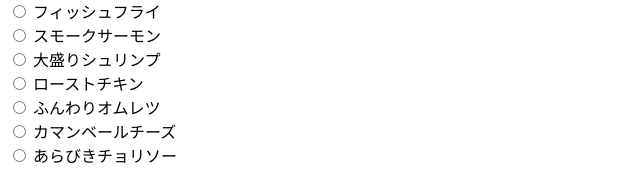
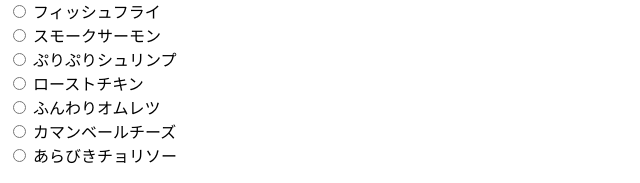
Before and after one commit to notebook428/sandwich, a plain HTML site: page index.html in a window 1280 px wide. Shown: the part 432-615 px from the top of the page, 0-640 px from the left. Drawn offline with Linux system fonts and the light colour scheme.

Commit message:
Update index.html

```diff
--- a/index.html
+++ b/index.html
@@ -20,7 +20,7 @@
   <label><input type="radio" name="main" value="分厚いベーコン"> 分厚いベーコン</label><br>
   <label><input type="radio" name="main" value="フィッシュフライ"> フィッシュフライ</label><br>
   <label><input type="radio" name="main" value="スモークサーモン"> スモークサーモン</label><br>
-  <label><input type="radio" name="main" value="大盛りシュリンプ"> 大盛りシュリンプ</label><br>
+  <label><input type="radio" name="main" value="ぷりぷりシュリンプ"> ぷりぷりシュリンプ</label><br>
   <label><input type="radio" name="main" value="ローストチキン"> ローストチキン</label><br>
   <label><input type="radio" name="main" value="ふんわりオムレツ"> ふんわりオムレツ</label><br>
   <label><input type="radio" name="main" value="カマンベールチーズ"> カマンベールチーズ</label><br>
```
